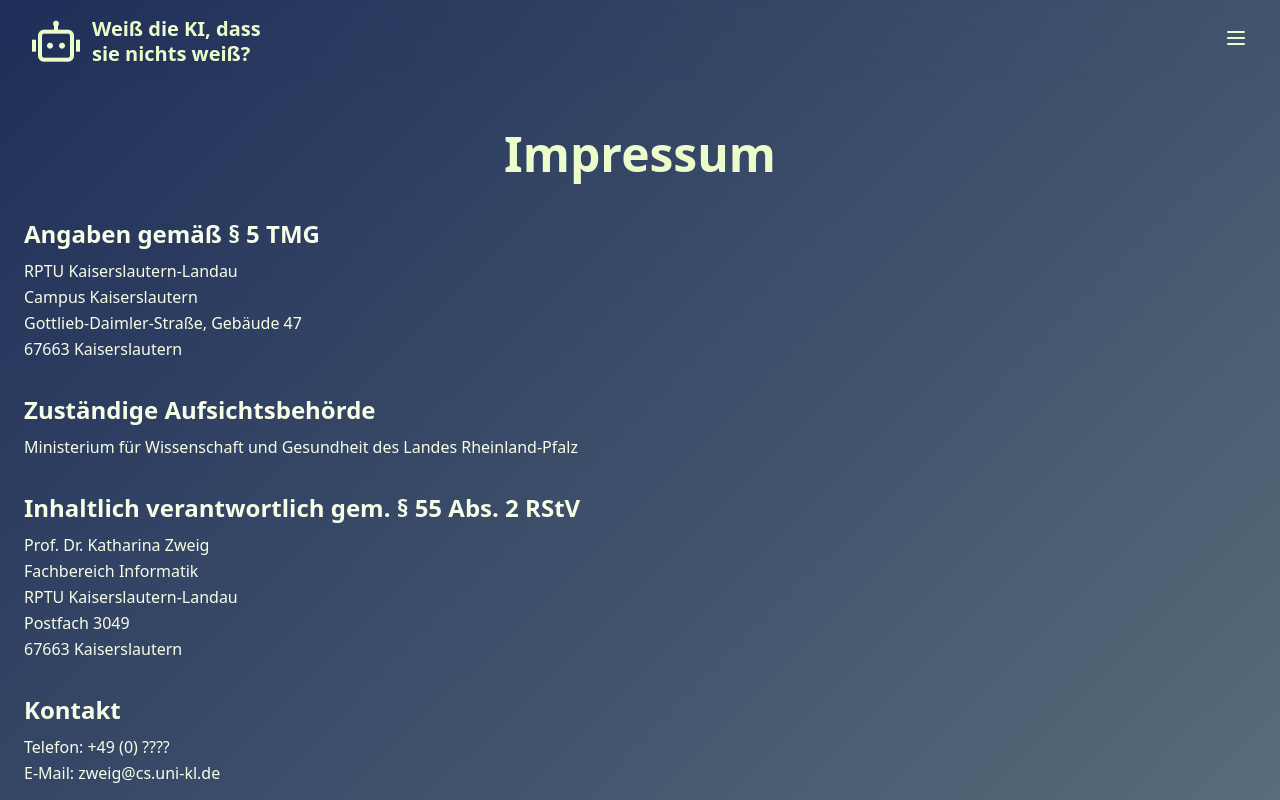
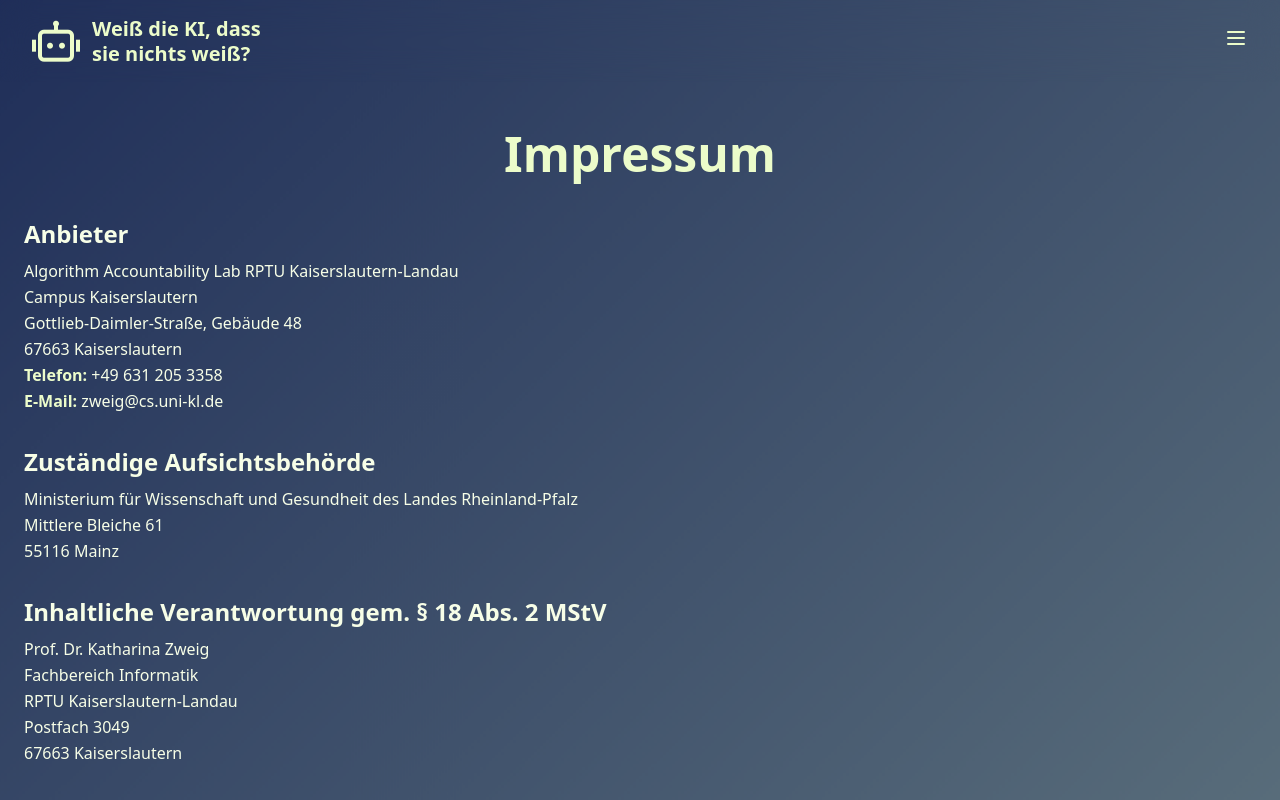
Before and after one commit to TNattermann/weiss-die-ki-dass-sie-nichts-weiss-frontend, a React (Vite) app: page /impressum in a window 1280 px wide. Shown: the top 800 px of the page. Built offline with nearby package versions, Linux system fonts and the light colour scheme.

Commit message:
Hide Book Download & Update Impressum

```diff
--- a/src/components/Navbar.tsx
+++ b/src/components/Navbar.tsx
@@ -19,7 +19,7 @@ const navItems: NavItem[] = [
 
     { label: 'separator', type: "separator" },
 
-    { to: '/download', label: 'Buch Download' },
+    /*{ to: '/download', label: 'Buch Download' }, */
     { to: '/aboutus', label: 'Über Uns' }
 ];
 
--- a/src/pages/impressum/impressum.tsx
+++ b/src/pages/impressum/impressum.tsx
@@ -8,36 +8,35 @@ function Impressum() {
 
                 <div className="space-y-8 text-left text-text-normal leading-relaxed">
                     <section>
-                        <h2 className="text-2xl font-semibold mb-2">Angaben gemäß § 5 TMG</h2>
+                        <h2 className="text-2xl font-semibold mb-2">Anbieter</h2>
                         <p>
+                            Algorithm Accountability Lab
                             RPTU Kaiserslautern-Landau <br />
                             Campus Kaiserslautern <br />
-                            Gottlieb-Daimler-Straße, Gebäude 47 <br />
-                            67663 Kaiserslautern
+                            Gottlieb-Daimler-Straße, Gebäude 48 <br />
+                            67663 Kaiserslautern <br />
+
+                            <strong className="text-primary">Telefon: </strong>{" "} +49 631 205 3358<br />
+                            <strong className="text-primary">E-Mail: </strong>{" "} zweig@cs.uni-kl.de<br />
                         </p>
                     </section>
                     <section>
                         <h2 className="text-2xl font-semibold mb-2">Zuständige Aufsichtsbehörde</h2>
                         <p>
-                            Ministerium für Wissenschaft und Gesundheit des Landes Rheinland-Pfalz
+                            Ministerium für Wissenschaft und Gesundheit des Landes Rheinland-Pfalz <br />
+                            Mittlere Bleiche 61 <br />
+                            55116 Mainz
                         </p>
                     </section>
 
                     <section>
-                        <h2 className="text-2xl font-semibold mb-2">Inhaltlich verantwortlich gem. § 55 Abs. 2 RStV</h2>
+                        <h2 className="text-2xl font-semibold mb-2">Inhaltliche Verantwortung gem. § 18 Abs. 2 MStV</h2>
                         <p>
                             Prof. Dr. Katharina Zweig <br />
                             Fachbereich Informatik <br />
                             RPTU Kaiserslautern-Landau <br />
                             Postfach 3049 <br />
                             67663 Kaiserslautern
-                        </p>
-                    </section>
-                    <section>
-                        <h2 className="text-2xl font-semibold mb-2">Kontakt</h2>
-                        <p>
-                            Telefon: +49 (0) ???? <br />
-                            E-Mail: zweig@cs.uni-kl.de
                         </p>
                     </section>
                 </div>
```
